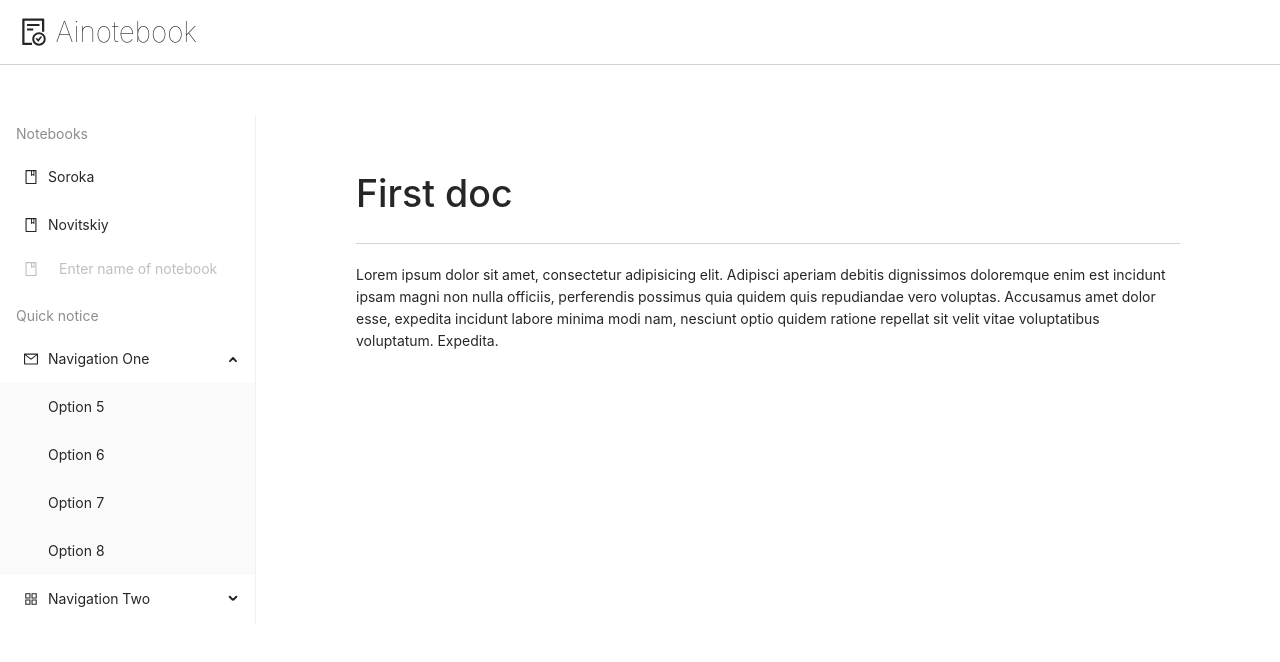
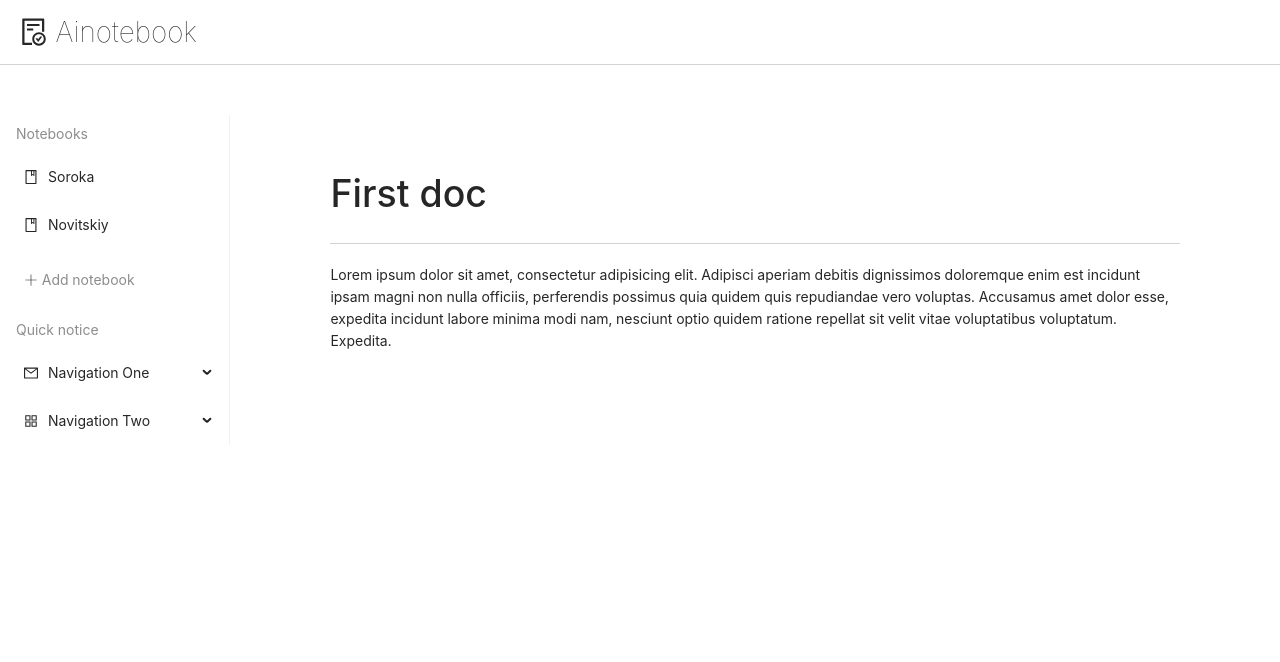
Before and after one commit to strutovsky/ainotebook, a React (Create React App) app in the folder src/frontend-service/ainotebook/: page / in a window 1280 px wide. Shown: the top 662 px of the page. Built offline with nearby package versions, Linux system fonts and the light colour scheme.

Commit message:
Point add note book has been moved to menu

```diff
--- a/src/frontend-service/ainotebook/src/App.css
+++ b/src/frontend-service/ainotebook/src/App.css
@@ -2,6 +2,7 @@
   --color-primary: #1890FF;
   --color-background-dark: #000C17;
   --color-background-light: #001529;
+  --color-lightgray: rgba(0, 0, 0, 0.45);
 }
 
 .App {
--- a/src/frontend-service/ainotebook/src/App.js
+++ b/src/frontend-service/ainotebook/src/App.js
@@ -17,7 +17,13 @@ function App() {
   const [addingMode, setAddingMode] = useState(false)
 
   const AddBook = (book) => {
-    setNotebooks([...notebooks, {name: book, id: notebooks.length + 1}])
+    let tempId = Number(notebooks.length) + 1
+
+    if(book === "")  {
+        setNotebooks([...notebooks, {name: 'Book ' + tempId, id: tempId}])
+    }else {
+        setNotebooks([...notebooks, {name: book, id: tempId}])
+    }
   }
 
   return (<>
--- a/src/frontend-service/ainotebook/src/components/Menu/index.js
+++ b/src/frontend-service/ainotebook/src/components/Menu/index.js
@@ -55,9 +55,10 @@ class MainMenu extends React.Component {
 
                 {/*<Button type="primary" className={MenuStyles.addNotebook} onClick={this.focusOnInput}>Add notebook <PlusOutlined /></Button>*/}
                 <Menu
-                    defaultOpenKeys={['sub1']}
+                    defaultSelectedKeys={['add']}
                     mode="inline"
                     theme="light"
+
                     // inlineCollapsed={this.state.collapsed}
                 >
                     <Menu.ItemGroup title={"Notebooks"}>
@@ -66,12 +67,28 @@ class MainMenu extends React.Component {
                         </Menu.Item>))}
                     </Menu.ItemGroup>
 
-                    {/*{this.props.addingMode &&}*/}
-                    <Menu.Item className={MenuStyles.tempNoteboook} key={'temp'} icon={<BookOutlined /> } disabled={true}>
-                        <Input ref={this.addBookRef} placeholder="Enter name of notebook" value={this.state.notebookValue}
-                               autofocus={true}
-                               onChange={this.nootebookChangeHandler} onBlur={this.addNoteBook}/>
-                    </Menu.Item>
+                    {!this.props.addingMode && <div className={MenuStyles.tempNoteboook}
+                               key={'add'}
+                               onClick={() => this.props.setAddingMode(true)}
+                    >
+                        <PlusOutlined /> Add notebook
+                    </div>}
+
+
+                    {this.props.addingMode &&  <Menu.Item className={MenuStyles.tempNoteboook}
+                               key={'temp'} icon={<BookOutlined /> }
+                               disabled={true}
+                    >
+
+                        <Input ref={this.addBookRef}
+                               placeholder="Enter name of notebook"
+                               value={this.state.notebookValue}
+                               autoFocus={true}
+                               onChange={this.nootebookChangeHandler}
+                               onBlur={this.addNoteBook}/>
+
+                    </Menu.Item>}
+
                     <Menu.ItemGroup title={"Quick notice"}>
                         <SubMenu key="sub1" icon={<MailOutlined />} title="Navigation One">
                             <Menu.Item key="5">Option 5</Menu.Item>
--- a/src/frontend-service/ainotebook/src/components/Menu/menu.module.css
+++ b/src/frontend-service/ainotebook/src/components/Menu/menu.module.css
@@ -17,6 +17,16 @@
     left: 47px;
 }
 
+.tempNoteboook {
+    padding: 24px;
+    cursor: pointer;
+    color: var(--color-lightgray);
+}
+
+.tempNoteboook:hover {
+    color: var(--color-primary);
+}
+
 .tempNoteboook input {
     width: 200px;
     border: none;
```
